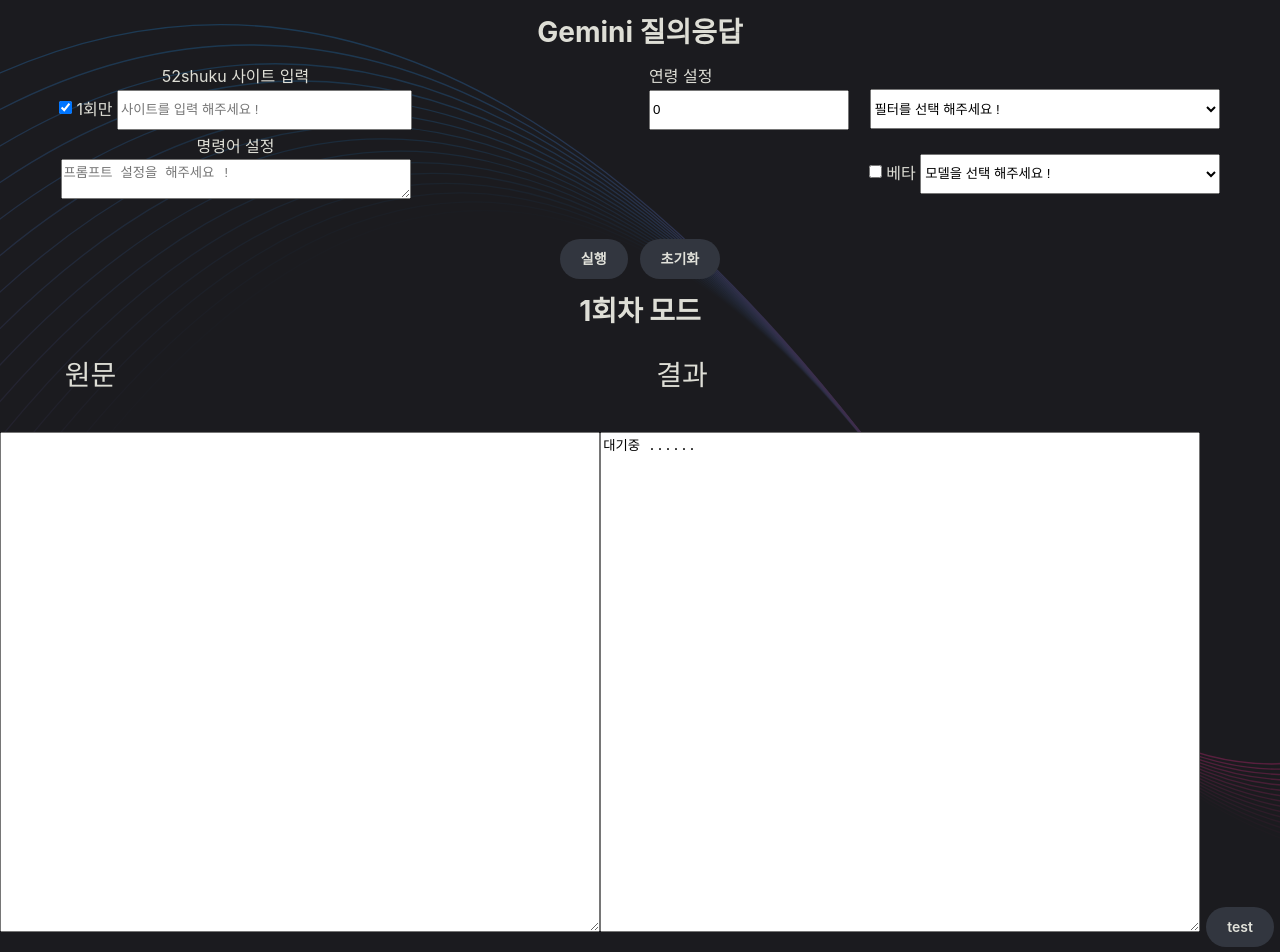
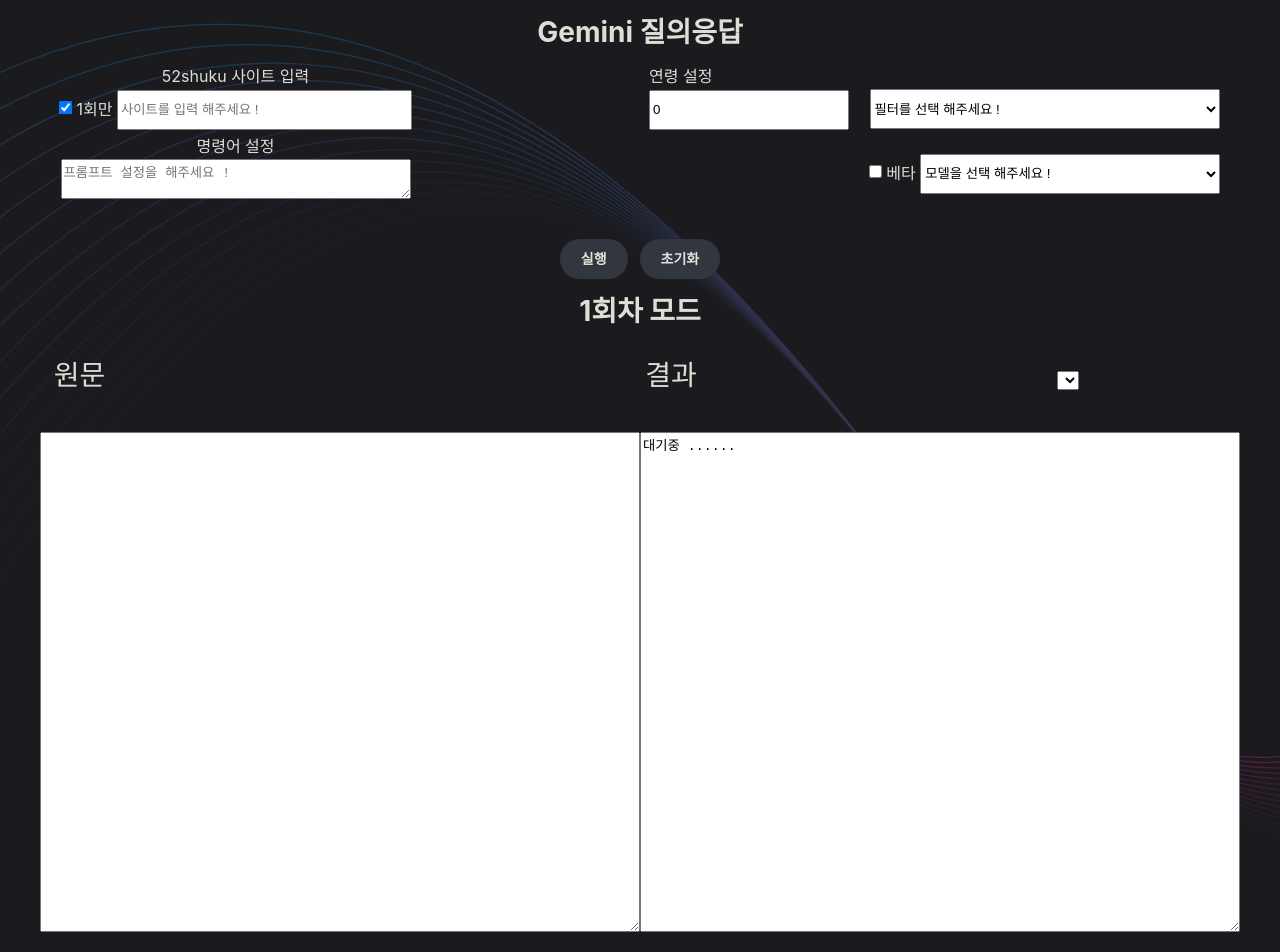
Before and after one commit to frost-ix/translate_with_Gemini, a Vue app: page / in a window 1280 px wide. Shown: the top 952 px of the page. Built offline with nearby package versions, Linux system fonts and the light colour scheme.

Commit message:
add : selectabel episode

```diff
--- a/src/renderer/src/components/Gemini.vue
+++ b/src/renderer/src/components/Gemini.vue
@@ -10,6 +10,7 @@
     data: data
     readOnlyData: readOnlyData
     variableActions: variableActions
+    readOnlyDatas: rDatas
   } {
     return {
       data: {
@@ -30,6 +31,7 @@
         targetContent: '',
         resultData: '대기중 ......'
       } as readOnlyData,
+      readOnlyDatas: [] as rDatas,
       variableActions: {
         actionButton: false,
         isCheckedOnce: true,
@@ -94,16 +96,19 @@
                 resultData: crawlingData.resultData
               }
             }
+            this.readOnlyDatas = res
             for (let i = 0; i < res.length; i++) {
               console.log(res[i])
             }
+            console.log(this.readOnlyDatas.length)
             alert('현재 구현 중 입니다.')
-            return
+            // return
           }
         } else {
           this.readOnlyData.targetContent = 'Gemini 질의응답 모드 입니다.'
         }
 
+        this.readOnlyData.targetContent = this.readOnlyDatas[0].targetContent
         if (this.readOnlyData.targetContent) {
           const res: string = await GApi.SendPrompt(serverUrl, {
             insertData: this.data.iData,
@@ -265,6 +270,9 @@
   <div id="introduceBar" class="text">
     <span id="target">원문</span>
     <span id="result">결과</span>
+    <select id="episodeSelct" v-model="readOnlyDatas" name="ep">
+      <option v-for="r in readOnlyDatas.length" :key="r">{{ r }}</option>
+    </select>
     <span class="action">
       <a id="copyButton" class="action" @click="copyResData">복사</a>
       <a id="saveButton" class="action" @click="saveResData">저장</a>
@@ -277,7 +285,6 @@
     <span>
       <textarea id="resultData" v-model="readOnlyData.resultData" readonly />
     </span>
-    <span class="action"><a id="episodeTrigger" class="action">test</a></span>
   </div>
 </template>
 
```
